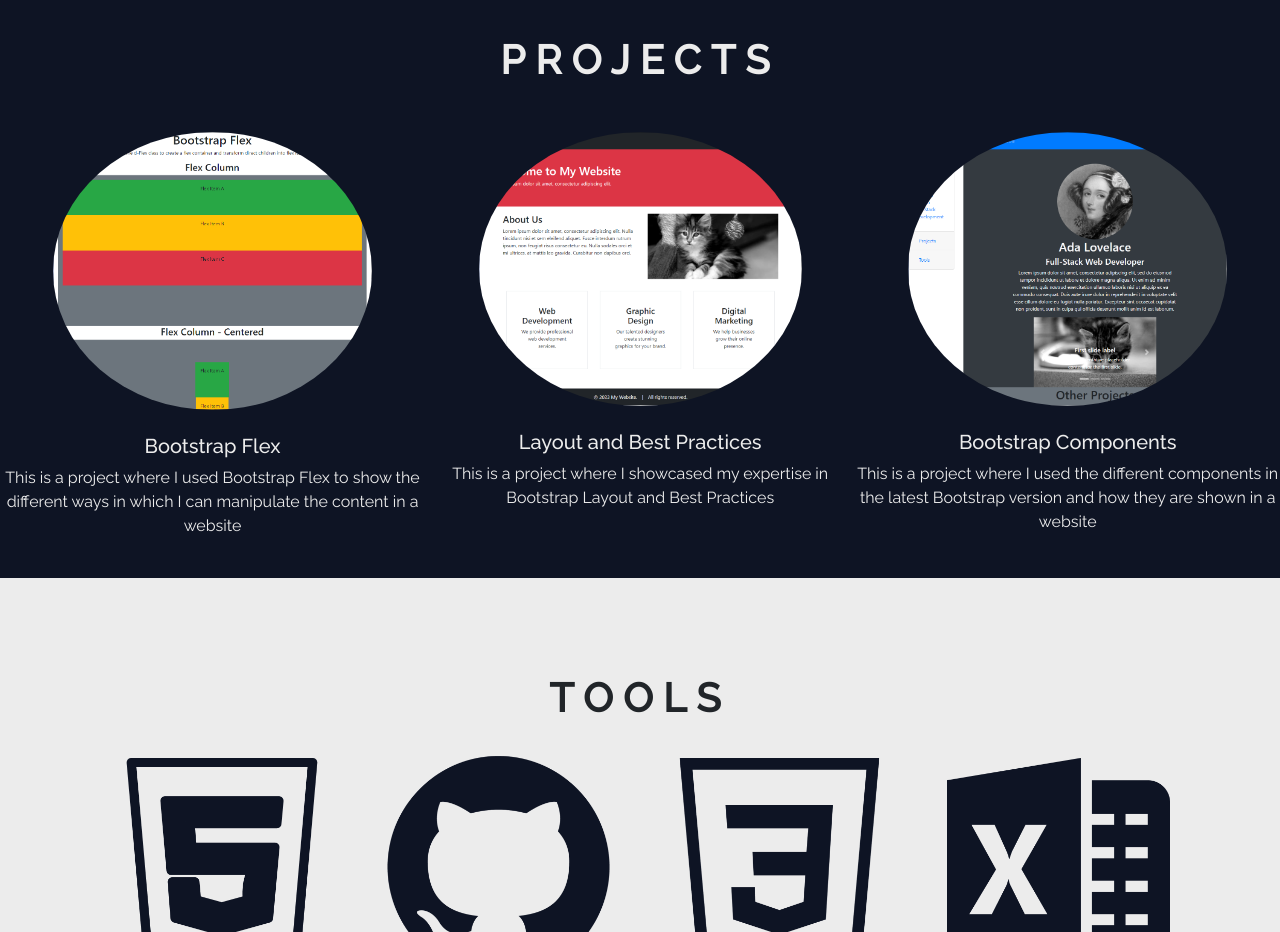
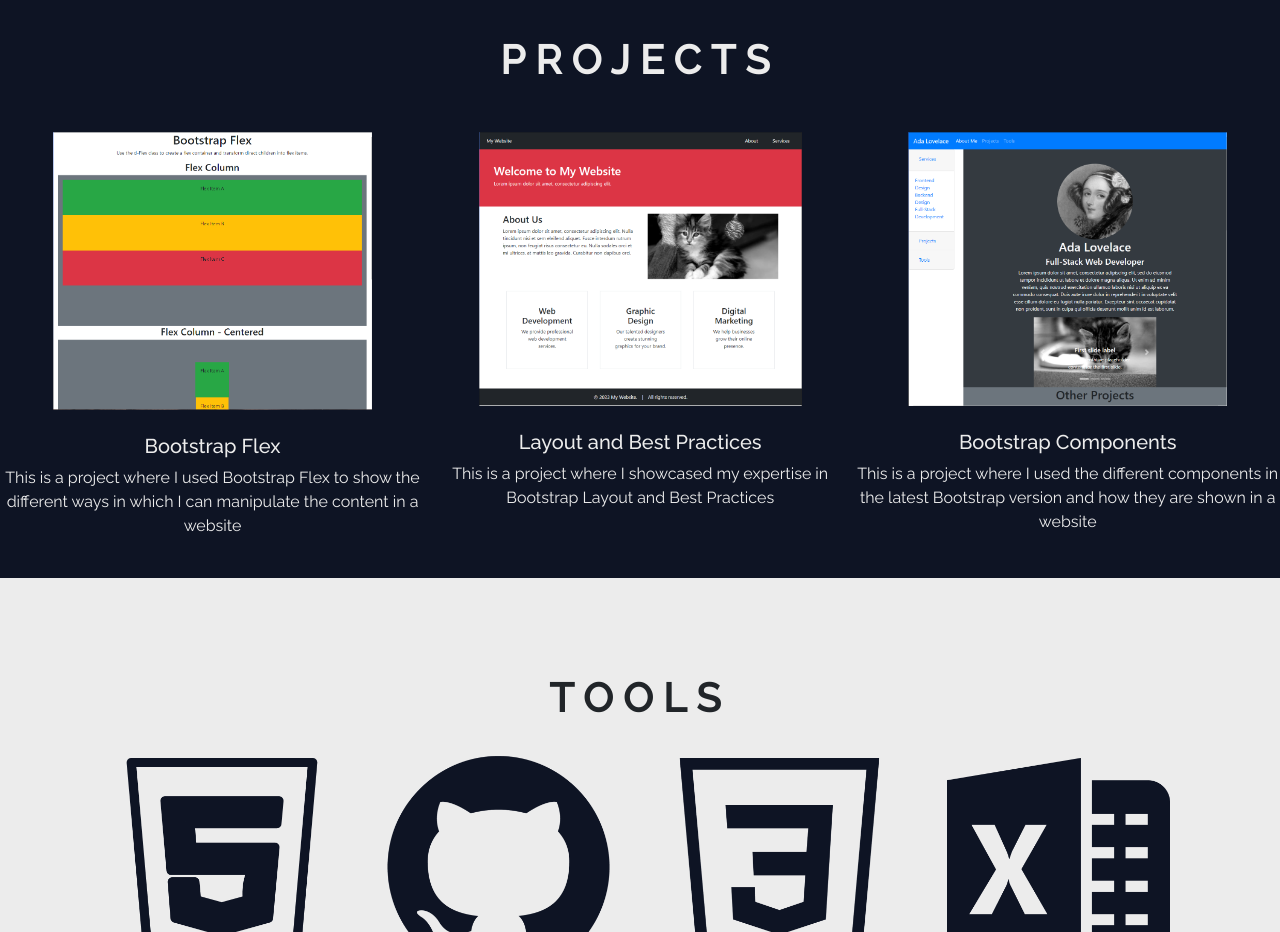
Before and after one commit to nj-tan/b335-tan-capstone-1, a plain HTML site: page index.html in a window 1280 px wide. Shown: the part 860-1792 px from the top of the page. Drawn offline with nearby package versions, Linux system fonts and the light colour scheme; files whose address does not match are found by name.

Commit message:
Took out rounded-circle class for projects

```diff
--- a/index.html
+++ b/index.html
@@ -85,7 +85,7 @@
 
             <!-- Project 1 -->
                 <div id="project1" class="mb-3 text-center">
-                    <img src="./images/project1.PNG" class="rounded-circle img-fluid w-75 mb-4"/>
+                    <img src="./images/project1.PNG" class=" img-fluid w-75 mb-4"/>
                     <h5><a href="./projects/s14.html">Bootstrap Flex</a>
                     </h5>
                     <p>This is a project where I used Bootstrap Flex to show the different ways in which I can manipulate the content in a website</p>
@@ -93,7 +93,7 @@
 
             <!-- Project 2 -->
                 <div id="project2" class="mb-3 text-center">
-                    <img src="./images/project2.PNG" class="rounded-circle img-fluid w-75 mb-4"/>
+                    <img src="./images/project2.PNG" class=" img-fluid w-75 mb-4"/>
                     <h5><a href="./projects/s15.html">Layout and Best Practices</a>
 
                     </h5>
@@ -102,7 +102,7 @@
 
             <!-- Project 3 -->
                 <div id="project3" class="mb-3 text-center">
-                    <img src="./images/project3.PNG" class="rounded-circle img-fluid w-75 mb-4"/>
+                    <img src="./images/project3.PNG" class=" img-fluid w-75 mb-4"/>
                     <h5><a href="./projects/activity/s16.html">Bootstrap Components</a>
                     </h5>
                     <p>This is a project where I used the different components in the latest Bootstrap version and how they are shown in a website</p>
```
